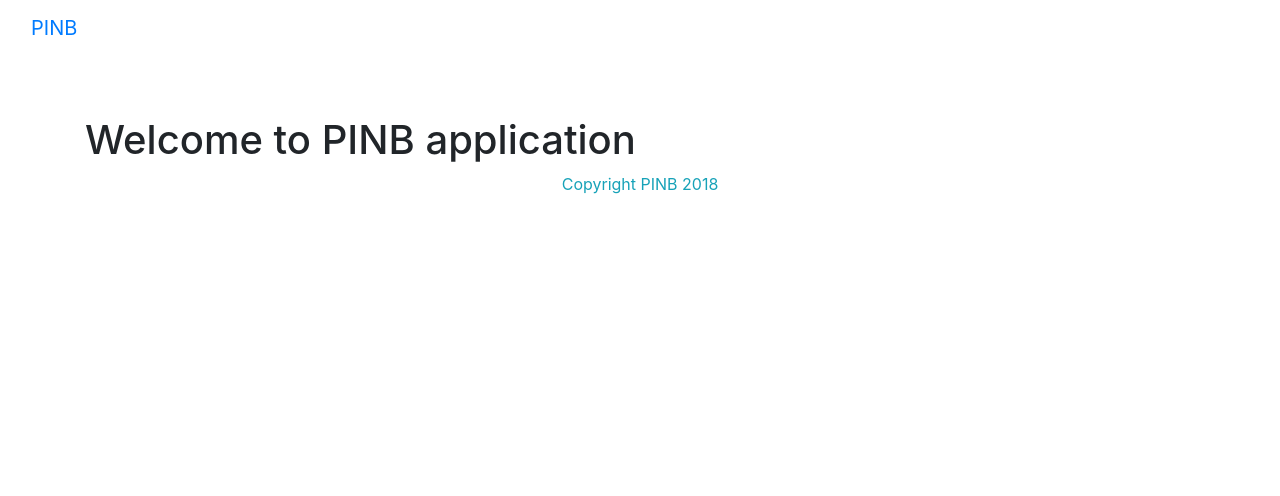
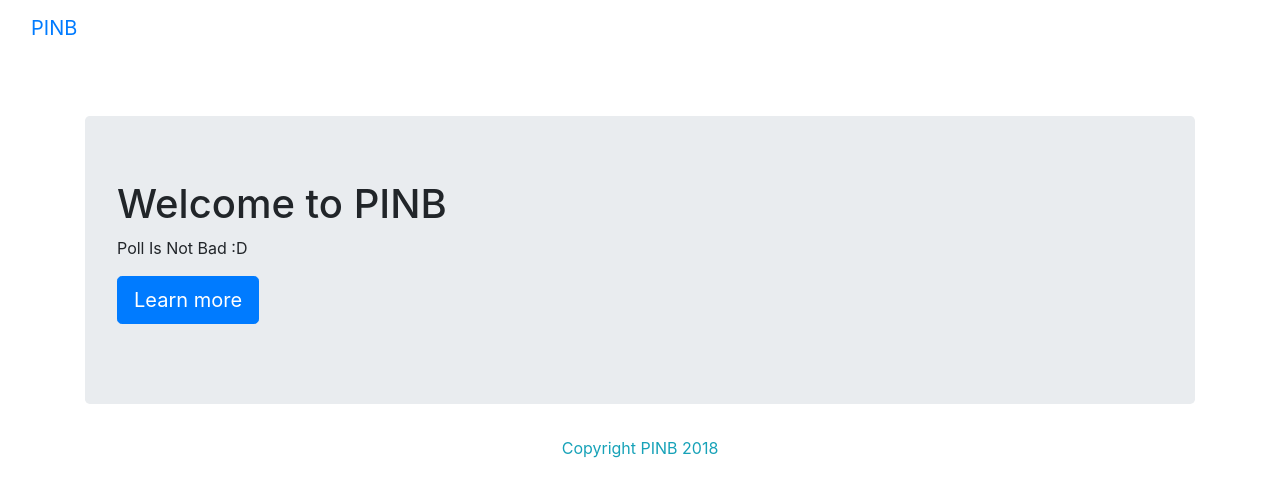
Before and after one commit to luongnv89/poll-client, a React (Create React App) app: page / in a window 1280 px wide. Shown: the top 496 px of the page. Built offline with nearby package versions, Linux system fonts and the light colour scheme.

Commit message:
submit answer

```diff
--- a/src/pages/HomePage.js
+++ b/src/pages/HomePage.js
@@ -4,10 +4,10 @@ import MainPage from '../components/MainPage';
 
 const HomePage = () => {
   const mainContent = (
-    <div className="page-header">
-      <h1>
-        Welcome to PINB application
-      </h1>
+    <div className="jumbotron">
+      <h1>Welcome to PINB</h1>
+      <p>Poll Is Not Bad :D</p>
+      <p><a className="btn btn-primary btn-lg" href="/#/questions" role="button">Learn more</a></p>
     </div>
   );
 
--- a/src/pages/QuestionPage.js
+++ b/src/pages/QuestionPage.js
@@ -1,5 +1,6 @@
 import React, { Component } from 'react';
 import { connect } from 'react-redux';
+import { Redirect } from 'react-router-dom';
 
 import '../App.css';
 
@@ -15,7 +16,7 @@ class QuestionPage extends Component {
     this.onSubmitAnswer = this.onSubmitAnswer.bind(this);
   }
   componentWillMount() {
-    const questionID = 'q1';
+    const questionID = 'q2';
     this.props.dispatch({ type: API_CALL_REQUEST, questionID });
   }
 
@@ -43,6 +44,9 @@ class QuestionPage extends Component {
   }
 
   render() {
+    if (this.state.redirectToAnswer) {
+      return (<Redirect to='/#/answers' />);
+    }
     const { questions, fetching, error } = this.props;
     let listAnswers = null;
     if (questions) {
@@ -115,6 +119,7 @@ const mapStateToProps = (state) => ({
   questions: state.questions.questions,
   fetching: state.questions.fetching,
   error: state.questions.error,
+  redirectToAnswer: state.questions.redirectToAnswer,
 });
 
 export default connect(mapStateToProps)(QuestionPage);
--- a/src/sagas/questionsSaga.js
+++ b/src/sagas/questionsSaga.js
@@ -14,9 +14,9 @@ import { getApi, postApi } from '../utils/apiUtils';
 
 // worker saga: makes the api call when watcher saga sees the action
 function* submitAnswerSaga(action) {
-  const answer = action.answerData;
+  const answer = action.payload;
   try {
-    const response = yield call(postApi, `${API_SERVER}${API_QUESTIONS}${API_ANSWERS}`, null, { answer });
+    const response = yield call(postApi, `${API_SERVER}${API_ANSWERS}`, null, { answer });
     console.log('submit answer response: ', response);
     // dispatch a success action to the store with the new dog
     yield put({ type: API_SUBMIT_ANSWER_SUCCESS, payload: response });
```
